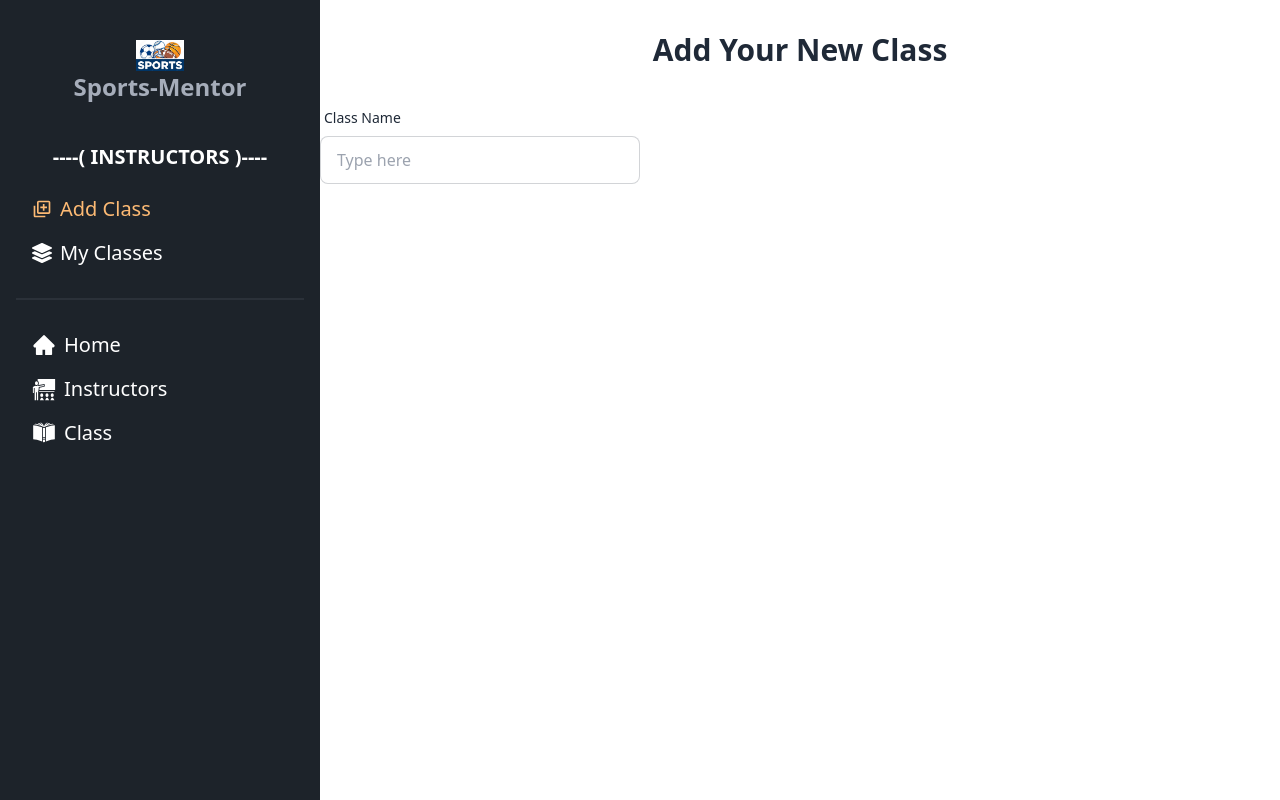
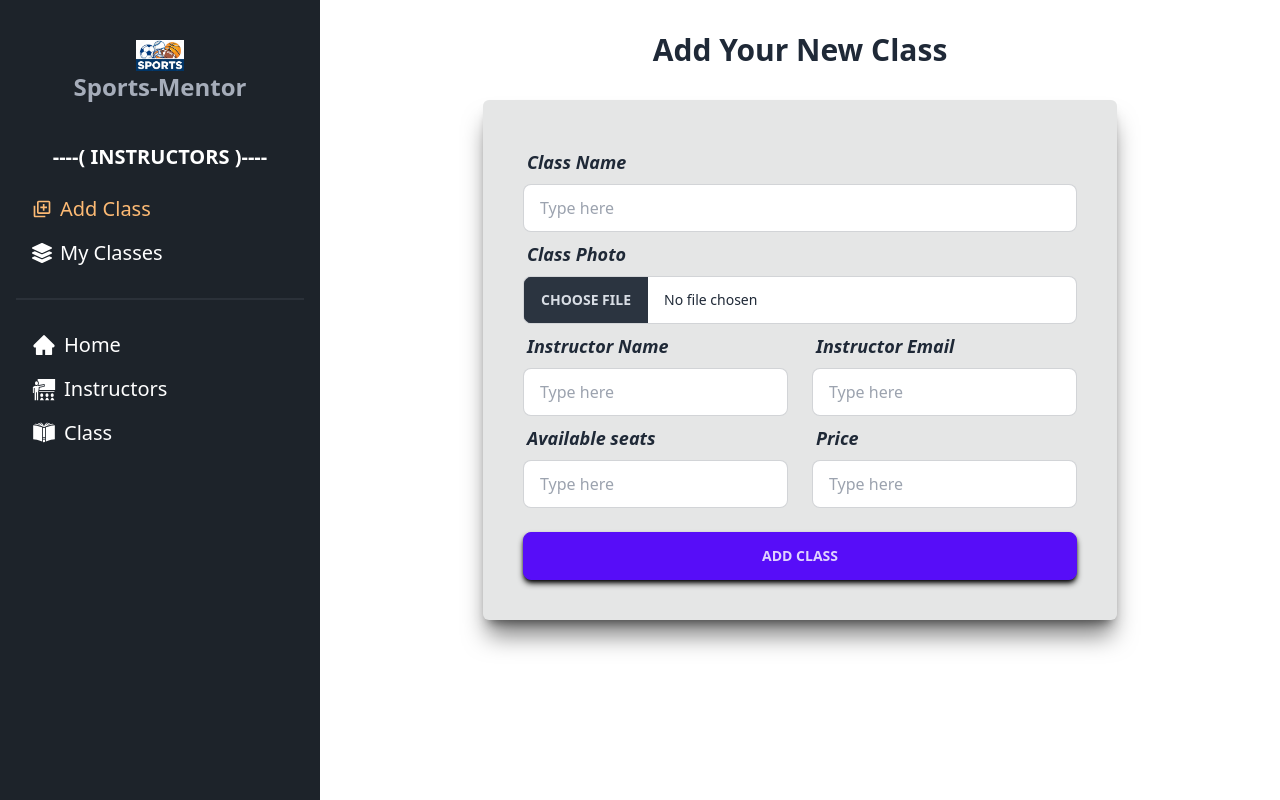
Before and after one commit to rofikul-resan/Spots-Mentor-client, a React (Vite) app: page /dashboard/add-class in a window 1280 px wide. Built offline with nearby package versions, Linux system fonts and the light colour scheme; no server answers.

Commit message:
add class methode work

```diff
--- a/src/Auth/SingUp.jsx
+++ b/src/Auth/SingUp.jsx
@@ -40,12 +40,10 @@ const SingUp = () => {
     console.log(data);
     const formData = new FormData();
     formData.append("image", data.image[0]);
-    console.log(data.image[0]);
     if (password === confirmPass) {
       const url = `https://api.imgbb.com/1/upload?key=${
         import.meta.env.VITE_IMG_API
       }`;
-      console.log(url, formData);
       axios
         .post(url, formData)
         .then((res) => {
--- a/src/Dashboard/Instructors/AddClass.jsx
+++ b/src/Dashboard/Instructors/AddClass.jsx
@@ -1,30 +1,186 @@
 import moment from "moment/moment";
+import { useContext, useEffect, useState } from "react";
 import { useForm } from "react-hook-form";
+import { AuthContext } from "../../Provider/AuthProvider";
+import axios from "axios";
+import Swal from "sweetalert2";
+import { FidgetSpinner } from "react-loader-spinner";
 
 const AddClass = () => {
+  const [loading, setLoading] = useState(false);
+  const [instructor, setInstructor] = useState({});
+  const { user } = useContext(AuthContext);
+  useEffect(() => {
+    setInstructor(user);
+  }, [user]);
   const postTime = new Date().getTime();
-  console.log(postTime);
   const {
     register,
     handleSubmit,
+    formState: { errors },
+    reset,
   } = useForm();
+  const validateFile = (file) => {
+    console.log(file[0].type);
+    if (!file) {
+      return "File is required.";
+    }
+
+    if (!file[0].type.includes("image")) {
+      return "Only image files are allowed.";
+    }
+
+    if (file[0].size > 2 * 1024 * 1024) {
+      return "File size must be less than 2MB.";
+    }
+
+    return true;
+  };
+
+  const handleAddClass = (data) => {
+    setLoading(true);
+    const { className, instructorName, email, price, availableSeats } = data;
+    const url = `https://api.imgbb.com/1/upload?key=${
+      import.meta.env.VITE_IMG_API
+    }`;
+    const formData = new FormData();
+    formData.append("image", data.image[0]);
+    console.log(formData);
+    axios.post(url, formData).then((res) => {
+      const classImg = res.data.data.display_url;
+      const classData = {
+        className,
+        instructorName,
+        email,
+        price: +price,
+        availableSeats: +availableSeats,
+        classImg,
+        postTime: +postTime,
+        enrollStudent: 0,
+        enrollStudentId: [],
+      };
+      console.log(classData);
+      axios.post("http://localhost:5000/add-class", classData).then((res) => {
+        if (res.data.insertedId) {
+          Swal.fire({
+            icon: "success",
+            title: "Class Add Successful",
+          });
+          reset();
+          setLoading(false);
+        }
+      });
+    });
+  };
   return (
     <div>
       <div className="my-8">
         <h1 className="text-3xl font-bold text-center">Add Your New Class</h1>
       </div>
-      <form onSubmit={handleSubmit}>
-        <div className="form-control w-full max-w-xs">
+      <form
+        onSubmit={handleSubmit(handleAddClass)}
+        className="bg-base-300  w-fit p-10 mx-auto rounded-md shadow-xl shadow-black/50"
+      >
+        <div className="form-control w-full ">
           <label className="label">
-            <span className="label-text">Class Name</span>
+            <span className="text-lg italic font-semibold">Class Name</span>
           </label>
           <input
-            {...register("exampleRequired", { required: true })}
+            {...register("className", { required: true })}
             type="text"
             placeholder="Type here"
-            className="input input-bordered w-full max-w-xs"
+            className="input input-bordered w-full"
           />
         </div>
+        <div className="form-control">
+          <label className="label">
+            <span className="text-lg font-semibold italic">Class Photo</span>
+          </label>
+          <input
+            {...register("image", { validate: validateFile })}
+            type="file"
+            className="file-input file-input-bordered file-input-md w-full"
+          />
+          {errors.image && (
+            <p className="mt-1 text-sm font-semibold ml-2">
+              {errors.image.message}
+            </p>
+          )}
+        </div>
+        <div className="flex gap-6">
+          <div className="form-control w-full max-w-xs">
+            <label className="label">
+              <span className="text-lg italic font-semibold">
+                Instructor Name
+              </span>
+            </label>
+            <input
+              {...register("instructorName", { required: true })}
+              type="text"
+              defaultValue={instructor?.displayName}
+              placeholder="Type here"
+              className="input input-bordered w-full max-w-xs"
+              readOnly
+            />
+          </div>
+          <div className="form-control w-full max-w-xs">
+            <label className="label">
+              <span className="text-lg italic font-semibold">
+                Instructor Email
+              </span>
+            </label>
+            <input
+              {...register("email", { required: true })}
+              type="email"
+              defaultValue={instructor?.email}
+              placeholder="Type here"
+              className="input input-bordered w-full max-w-xs"
+              readOnly
+            />
+          </div>
+        </div>
+        <div className="flex gap-6">
+          <div className="form-control w-full max-w-xs">
+            <label className="label">
+              <span className="text-lg italic font-semibold">
+                Available seats
+              </span>
+            </label>
+            <input
+              {...register("availableSeats", { required: true })}
+              type="number"
+              placeholder="Type here"
+              className="input input-bordered w-full max-w-xs"
+            />
+          </div>
+          <div className="form-control w-full max-w-xs">
+            <label className="label">
+              <span className="text-lg italic font-semibold">Price</span>
+            </label>
+            <input
+              {...register("price", { required: true })}
+              type="number"
+              placeholder="Type here"
+              className="input input-bordered w-full max-w-xs"
+            />
+          </div>
+        </div>
+        <button
+          type="submit"
+          className="btn btn-primary mt-6 btn-block shadow-md shadow-black hover:shadow-none"
+        >
+          Add class{" "}
+          {loading && (
+            <FidgetSpinner
+              visible={true}
+              height={"20"}
+              ariaLabel="dna-loading"
+              wrapperStyle={{}}
+              wrapperClass="dna-wrapper"
+              backgroundColor="#fff"
+            />
+          )}
+        </button>
       </form>
     </div>
   );
--- /dev/null
+++ b/src/Dashboard/Instructors/MyClass.jsx
@@ -0,0 +1,5 @@
+const MyClass = () => {
+  return <div></div>;
+};
+
+export default MyClass;
```
Also changed, not shown: src/Page/Home/PopularClass/PopularClassHome.jsx (added).
